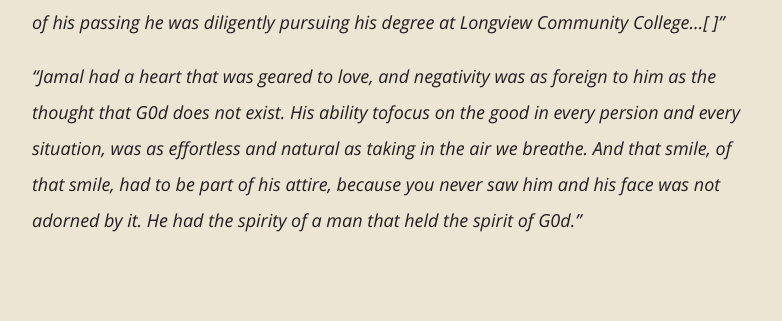
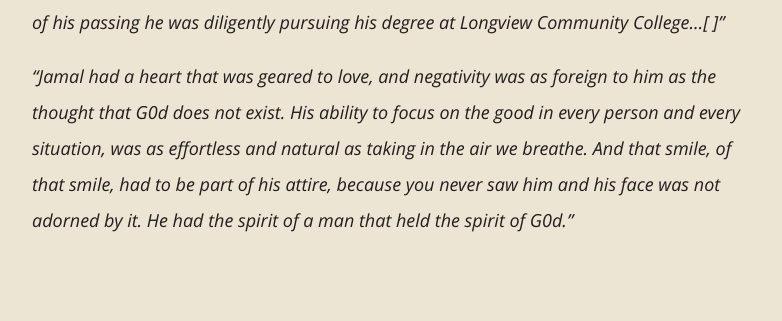
Before and after one commit to juliaelman/juliaelman.github.io, a Jekyll site: the page built from _posts/2021-05-12-in-the-moment.md, in a window 1280 px wide and 900 px high, scrolled down 4365 px. Shown: the part 440-761 px from the top of the window, without its empty margins (248-1030 px from the left). Built offline with Jekyll 4.4.1, drawn with Linux system fonts in a browser that asks for light colours.

Commit message:
Fix types.

```diff
--- a/_posts/2021-05-12-in-the-moment.md
+++ b/_posts/2021-05-12-in-the-moment.md
@@ -97,4 +97,4 @@ This post was [originally published on Medium](https://medium.com/this-happened-
 
 *"He was 22 years old when he passed away and was attending college at Missouri Western in St. Joseph, MO in the Fall of 2007, where he declared his major in Art Studies. At the time of his passing he was diligently pursuing his degree at Longview Community College...[ ]"*
 
-*"Jamal had a heart that was geared to love, and negativity was as foreign to him as the thought that G0d does not exist. His ability tofocus on the good in every persion and every situation, was as effortless and natural as taking in the air we breathe. And that smile, of that smile, had to be part of his attire, because you never saw him and his face was not adorned by it. He had the spirity of a man that held the spirit of G0d."*
+*"Jamal had a heart that was geared to love, and negativity was as foreign to him as the thought that G0d does not exist. His ability to focus on the good in every person and every situation, was as effortless and natural as taking in the air we breathe. And that smile, of that smile, had to be part of his attire, because you never saw him and his face was not adorned by it. He had the spirit of a man that held the spirit of G0d."*
```
